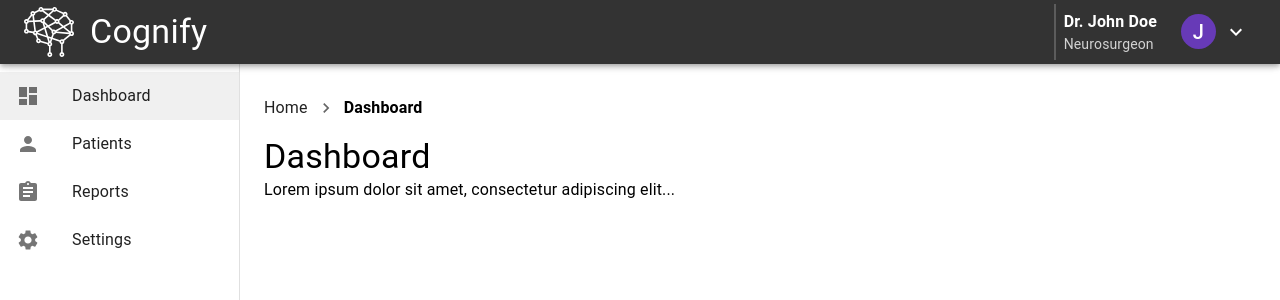
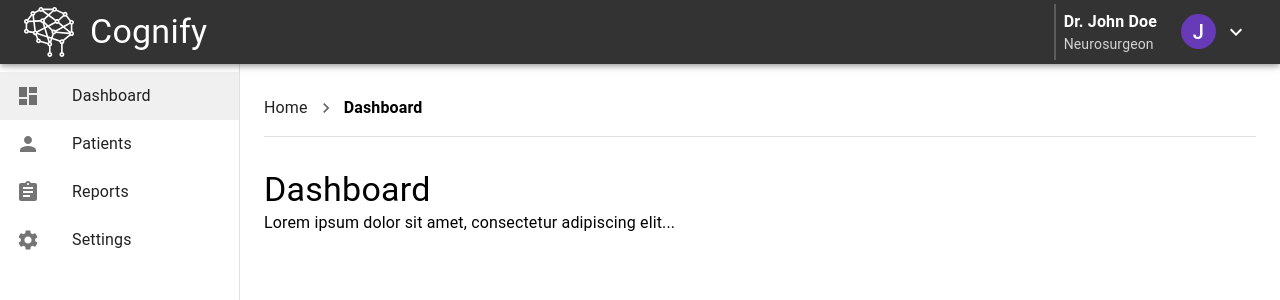
Before and after one commit to Zaradin/Cognify, a React (Create React App) app in the folder frontend/: page /dashboard in a window 1280 px wide. Shown: the top 300 px of the page. Built offline with nearby package versions, Linux system fonts and the light colour scheme.

Commit message:
refactoring layout for pages using outlet

```diff
--- a/frontend/src/App.js
+++ b/frontend/src/App.js
@@ -1,4 +1,5 @@
 import { useEffect } from "react";
+import Layout from "./components/layout/index.js";
 import HomePage from "./pages/homePage.js";
 import LoginPage from "./pages/loginPage.js";
 import DashboardPage from "./pages/dashboardPage.js";
@@ -13,15 +14,25 @@ function App() {
     return (
         <BrowserRouter>
             <Routes>
+                {/* Routes that do not use Layout */}
                 <Route path="/" element={<HomePage />} />
                 <Route path="/login" element={<LoginPage />} />
-                <Route path="/dashboard" element={<DashboardPage />} />
-                <Route path="/patients" element={<PatientsPage />} />
-                <Route
-                    path="/patients/patient"
-                    element={<Navigate to="/patients" />}
-                />
-                <Route path="/patients/patient/:id" element={<PatientPage />} />
+
+                {/* Routes that should use Layout */}
+                <Route path="/" element={<Layout />}>
+                    <Route path="dashboard" element={<DashboardPage />} />
+                    <Route path="patients" element={<PatientsPage />} />
+                    <Route
+                        path="patients/patient"
+                        element={<Navigate to="/patients" />}
+                    />
+                    <Route
+                        path="patients/patient/:id"
+                        element={<PatientPage />}
+                    />
+                </Route>
+
+                {/* Catch-all route */}
                 <Route path="*" element={<Navigate to="/" />} />
             </Routes>
         </BrowserRouter>
--- /dev/null
+++ b/frontend/src/components/layout/index.js
@@ -0,0 +1,25 @@
+import { Box, Toolbar, Divider } from "@mui/material";
+import AppNav from "../appNav/index";
+import DynamicBreadcrumbs from "../breadcrumbs/index";
+import { Outlet } from "react-router-dom";
+
+// This layout component is used in conjuction with applications top nav and side drawer nav
+// important to note that this is only for the application after logging in.
+// Using this you don't have to worry about importing the nav for each new (protected) page created so long as
+// the rotue is within the layout outlet in App.js
+
+const Layout = () => {
+    return (
+        <Box sx={{ display: "flex" }}>
+            <AppNav />
+            <Box component="main" sx={{ flexGrow: 1, p: 3 }}>
+                <Toolbar />
+                <DynamicBreadcrumbs />
+                <Divider sx={{ marginBottom: 4 }} />
+                <Outlet /> {/* This renders the child route (page content) */}
+            </Box>
+        </Box>
+    );
+};
+
+export default Layout;
--- a/frontend/src/pages/dashboardPage.js
+++ b/frontend/src/pages/dashboardPage.js
@@ -1,31 +1,13 @@
-import AppNav from "../components/appNav";
 import Box from "@mui/material/Box";
 import Typography from "@mui/material/Typography";
-import Toolbar from "@mui/material/Toolbar";
-
-import DynamicBreadcrumbs from "../components/breadcrumbs";
 
 const DashboardPage = () => {
     return (
-        <Box sx={{ display: "flex" }}>
-            <AppNav />
-            <Box
-                component="main"
-                sx={{
-                    flexGrow: 1,
-                    p: 3,
-                }}
-            >
-                <Toolbar />
-                {/* Breadcrumbs */}
-                <Box sx={{ flexGrow: 1 }}>
-                    <DynamicBreadcrumbs />
-                </Box>
-                <Typography variant="h4">Dashboard</Typography>
-                <Typography sx={{ marginBottom: 2 }}>
-                    Lorem ipsum dolor sit amet, consectetur adipiscing elit...
-                </Typography>
-            </Box>
+        <Box>
+            <Typography variant="h4">Dashboard</Typography>
+            <Typography sx={{ marginBottom: 2 }}>
+                Lorem ipsum dolor sit amet, consectetur adipiscing elit...
+            </Typography>
         </Box>
     );
 };
--- a/frontend/src/pages/patientProfilePage.js
+++ b/frontend/src/pages/patientProfilePage.js
@@ -1,14 +1,8 @@
-import AppNav from "../components/appNav";
-import DynamicBreadcrumbs from "../components/breadcrumbs";
-import { Box, Typography, Toolbar, Divider } from "@mui/material";
+import { Box, Typography } from "@mui/material";
 
 const PatientPage = () => {
     return (
-        <Box sx={{ display: "flex" }}>
-            <AppNav />
-            <Box component="main" sx={{ flexGrow: 1, p: 3 }}>
-                <Toolbar />
-                <DynamicBreadcrumbs />
+        <Box>
             <Box
                 sx={{
                     display: "flex",
@@ -19,9 +13,6 @@ const PatientPage = () => {
             >
                 <Typography variant="h4">Patient Profile</Typography>
             </Box>
-
-                <Divider sx={{ marginBottom: 4 }} />
-            </Box>
         </Box>
     );
 };
--- a/frontend/src/pages/patientsPage.js
+++ b/frontend/src/pages/patientsPage.js
@@ -1,11 +1,9 @@
-import AppNav from "../components/appNav";
 import React, { useState } from "react";
 import {
     Box,
     TextField,
     Button,
     Typography,
-    Toolbar,
     Table,
     TableBody,
     TableCell,
@@ -13,10 +11,8 @@ import {
     TableHead,
     TableRow,
     Paper,
-    Divider,
 } from "@mui/material";
 import { Link } from "react-router-dom";
-import DynamicBreadcrumbs from "../components/breadcrumbs";
 import RemoveRedEyeIcon from "@mui/icons-material/RemoveRedEye";
 
 const PatientsPage = () => {
@@ -110,11 +106,7 @@ const PatientsPage = () => {
     });
 
     return (
-        <Box sx={{ display: "flex" }}>
-            <AppNav />
-            <Box component="main" sx={{ flexGrow: 1, p: 3 }}>
-                <Toolbar />
-                <DynamicBreadcrumbs />
+        <Box>
             <Box
                 sx={{
                     display: "flex",
@@ -133,8 +125,6 @@ const PatientsPage = () => {
                     Create Patient
                 </Button>
             </Box>
-
-                <Divider sx={{ marginBottom: 4 }} />
 
             {/* Search and Filter Box */}
             <Box
@@ -247,10 +237,7 @@ const PatientsPage = () => {
 
             <Box sx={{ border: "1px solid #ddd", borderRadius: 1, p: 2 }}>
                 <TableContainer component={Paper}>
-                        <Table
-                            sx={{ minWidth: 650 }}
-                            aria-label="patient table"
-                        >
+                    <Table sx={{ minWidth: 650 }} aria-label="patient table">
                         <TableHead>
                             <TableRow>
                                 <TableCell>
@@ -294,15 +281,9 @@ const PatientsPage = () => {
                                     <TableCell>{patient.name}</TableCell>
                                     <TableCell>{patient.dob}</TableCell>
                                     <TableCell>{patient.address}</TableCell>
-                                        <TableCell>
-                                            {patient.enteredDate}
-                                        </TableCell>
-                                        <TableCell>
-                                            {patient.doctorName}
-                                        </TableCell>
-                                        <TableCell>
-                                            {patient.diagnosis}
-                                        </TableCell>
+                                    <TableCell>{patient.enteredDate}</TableCell>
+                                    <TableCell>{patient.doctorName}</TableCell>
+                                    <TableCell>{patient.diagnosis}</TableCell>
                                     <TableCell>
                                         <Link
                                             to={`/patients/patient/${patient.id}`}
@@ -314,9 +295,7 @@ const PatientsPage = () => {
                                                 variant="contained"
                                                 color="success"
                                                 size="small"
-                                                    startIcon={
-                                                        <RemoveRedEyeIcon />
-                                                    }
+                                                startIcon={<RemoveRedEyeIcon />}
                                                 sx={{
                                                     textTransform: "none",
                                                 }}
@@ -332,7 +311,6 @@ const PatientsPage = () => {
                 </TableContainer>
             </Box>
         </Box>
-        </Box>
     );
 };
 
```
Lines whose indentation alone changed are shown as unchanged.
